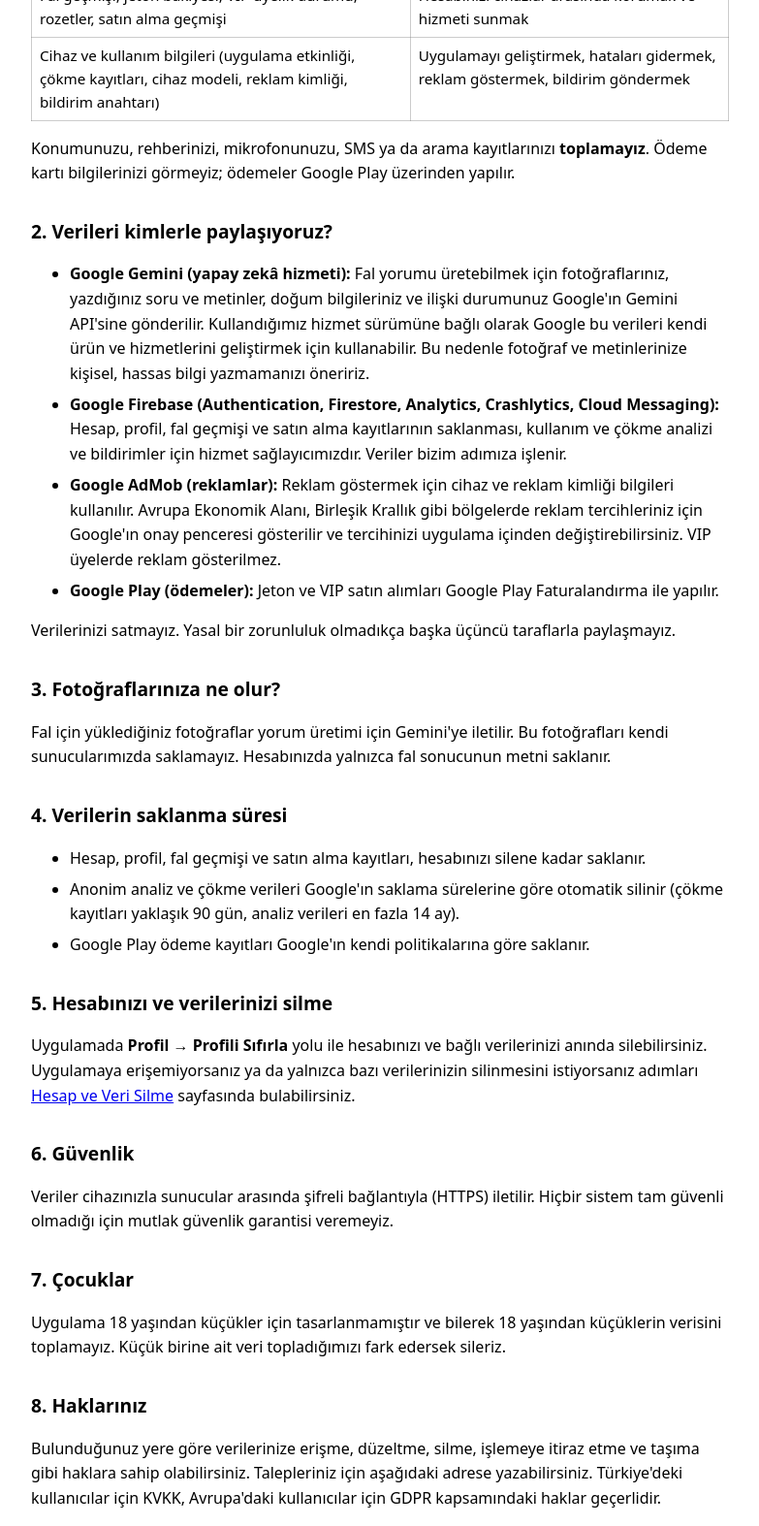
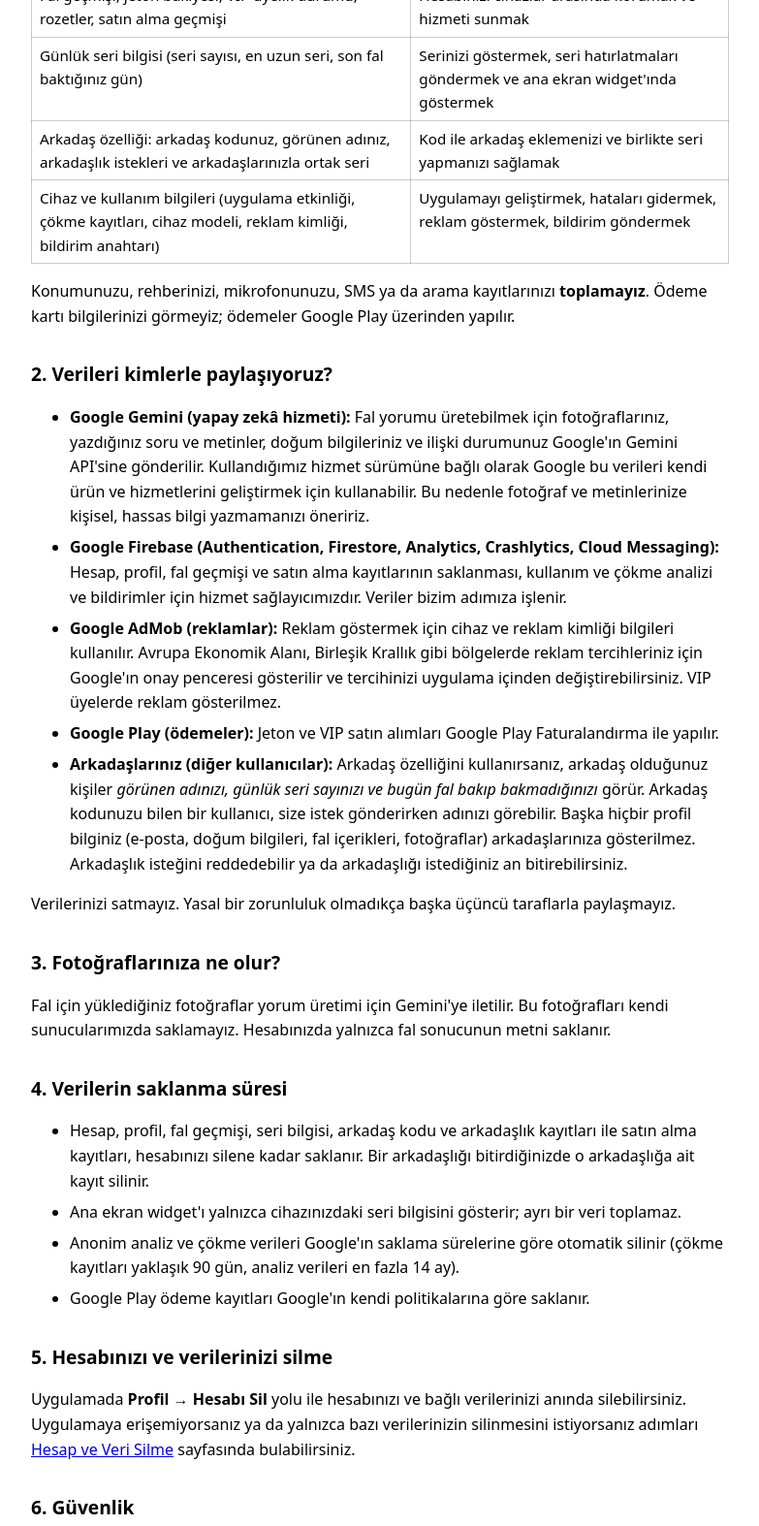
Before and after one commit to auravetelve/site, a plain HTML site: page gizlilik-politikasi.html in a window 1280 px wide. Shown: the part 580-2154 px from the top of the page at 97% size, without its empty margins (248-1031 px from the left). Drawn offline with Linux system fonts and the light colour scheme.

Commit message:
Add files via upload

```diff
--- a/gizlilik-politikasi.html
+++ b/gizlilik-politikasi.html
@@ -17,7 +17,7 @@
 </head>
 <body>
 <h1>Aura &amp; Telve: Gizlilik Politikası</h1>
-<p>Son güncelleme: 9 Kasım 2026</p>
+<p>Son güncelleme: 24 Kasım 2026</p>
 <p>Bu politika, <strong>Aura &amp; Telve</strong> uygulamasının (Android, paket adı <code>com.nina.aura_ve_telve</code>) hangi verileri topladığını, neden kullandığını, kimlerle paylaştığını ve haklarınızı anlatır. Uygulama <strong>eğlence amaçlıdır</strong> ve 18 yaş ve üzeri kullanıcılara yöneliktir.</p>
 
 <h2>1. Topladığımız veriler</h2>
@@ -28,6 +28,8 @@
   <tr><td>Fal için yüklediğiniz fotoğraflar (fincan, tabak, avuç içi), yazdığınız soru, niyet ve rüya metinleri</td><td>Fal yorumunu üretmek</td></tr>
   <tr><td>Profil fotoğrafı (isteğe bağlı)</td><td>Profilinizde göstermek; cihazınızda saklanır</td></tr>
   <tr><td>Fal geçmişi, jeton bakiyesi, VIP üyelik durumu, rozetler, satın alma geçmişi</td><td>Hesabınızı cihazlar arasında korumak ve hizmeti sunmak</td></tr>
+  <tr><td>Günlük seri bilgisi (seri sayısı, en uzun seri, son fal baktığınız gün)</td><td>Serinizi göstermek, seri hatırlatmaları göndermek ve ana ekran widget'ında göstermek</td></tr>
+  <tr><td>Arkadaş özelliği: arkadaş kodunuz, görünen adınız, arkadaşlık istekleri ve arkadaşlarınızla ortak seri</td><td>Kod ile arkadaş eklemenizi ve birlikte seri yapmanızı sağlamak</td></tr>
   <tr><td>Cihaz ve kullanım bilgileri (uygulama etkinliği, çökme kayıtları, cihaz modeli, reklam kimliği, bildirim anahtarı)</td><td>Uygulamayı geliştirmek, hataları gidermek, reklam göstermek, bildirim göndermek</td></tr>
 </table>
 <p>Konumunuzu, rehberinizi, mikrofonunuzu, SMS ya da arama kayıtlarınızı <strong>toplamayız</strong>. Ödeme kartı bilgilerinizi görmeyiz; ödemeler Google Play üzerinden yapılır.</p>
@@ -38,6 +40,7 @@
   <li><strong>Google Firebase (Authentication, Firestore, Analytics, Crashlytics, Cloud Messaging):</strong> Hesap, profil, fal geçmişi ve satın alma kayıtlarının saklanması, kullanım ve çökme analizi ve bildirimler için hizmet sağlayıcımızdır. Veriler bizim adımıza işlenir.</li>
   <li><strong>Google AdMob (reklamlar):</strong> Reklam göstermek için cihaz ve reklam kimliği bilgileri kullanılır. Avrupa Ekonomik Alanı, Birleşik Krallık gibi bölgelerde reklam tercihleriniz için Google'ın onay penceresi gösterilir ve tercihinizi uygulama içinden değiştirebilirsiniz. VIP üyelerde reklam gösterilmez.</li>
   <li><strong>Google Play (ödemeler):</strong> Jeton ve VIP satın alımları Google Play Faturalandırma ile yapılır.</li>
+  <li><strong>Arkadaşlarınız (diğer kullanıcılar):</strong> Arkadaş özelliğini kullanırsanız, arkadaş olduğunuz kişiler <em>görünen adınızı, günlük seri sayınızı ve bugün fal bakıp bakmadığınızı</em> görür. Arkadaş kodunuzu bilen bir kullanıcı, size istek gönderirken adınızı görebilir. Başka hiçbir profil bilginiz (e-posta, doğum bilgileri, fal içerikleri, fotoğraflar) arkadaşlarınıza gösterilmez. Arkadaşlık isteğini reddedebilir ya da arkadaşlığı istediğiniz an bitirebilirsiniz.</li>
 </ul>
 <p>Verilerinizi satmayız. Yasal bir zorunluluk olmadıkça başka üçüncü taraflarla paylaşmayız.</p>
 
@@ -46,13 +49,14 @@
 
 <h2>4. Verilerin saklanma süresi</h2>
 <ul>
-  <li>Hesap, profil, fal geçmişi ve satın alma kayıtları, hesabınızı silene kadar saklanır.</li>
+  <li>Hesap, profil, fal geçmişi, seri bilgisi, arkadaş kodu ve arkadaşlık kayıtları ile satın alma kayıtları, hesabınızı silene kadar saklanır. Bir arkadaşlığı bitirdiğinizde o arkadaşlığa ait kayıt silinir.</li>
+  <li>Ana ekran widget'ı yalnızca cihazınızdaki seri bilgisini gösterir; ayrı bir veri toplamaz.</li>
   <li>Anonim analiz ve çökme verileri Google'ın saklama sürelerine göre otomatik silinir (çökme kayıtları yaklaşık 90 gün, analiz verileri en fazla 14 ay).</li>
   <li>Google Play ödeme kayıtları Google'ın kendi politikalarına göre saklanır.</li>
 </ul>
 
 <h2>5. Hesabınızı ve verilerinizi silme</h2>
-<p>Uygulamada <strong>Profil → Profili Sıfırla</strong> yolu ile hesabınızı ve bağlı verilerinizi anında silebilirsiniz. Uygulamaya erişemiyorsanız ya da yalnızca bazı verilerinizin silinmesini istiyorsanız adımları <a href="hesap-silme.html">Hesap ve Veri Silme</a> sayfasında bulabilirsiniz.</p>
+<p>Uygulamada <strong>Profil → Hesabı Sil</strong> yolu ile hesabınızı ve bağlı verilerinizi anında silebilirsiniz. Uygulamaya erişemiyorsanız ya da yalnızca bazı verilerinizin silinmesini istiyorsanız adımları <a href="hesap-silme.html">Hesap ve Veri Silme</a> sayfasında bulabilirsiniz.</p>
 
 <h2>6. Güvenlik</h2>
 <p>Veriler cihazınızla sunucular arasında şifreli bağlantıyla (HTTPS) iletilir. Hiçbir sistem tam güvenli olmadığı için mutlak güvenlik garantisi veremeyiz.</p>
```
Also changed, not shown: hesap-silme.html (+3 -2 lines).
